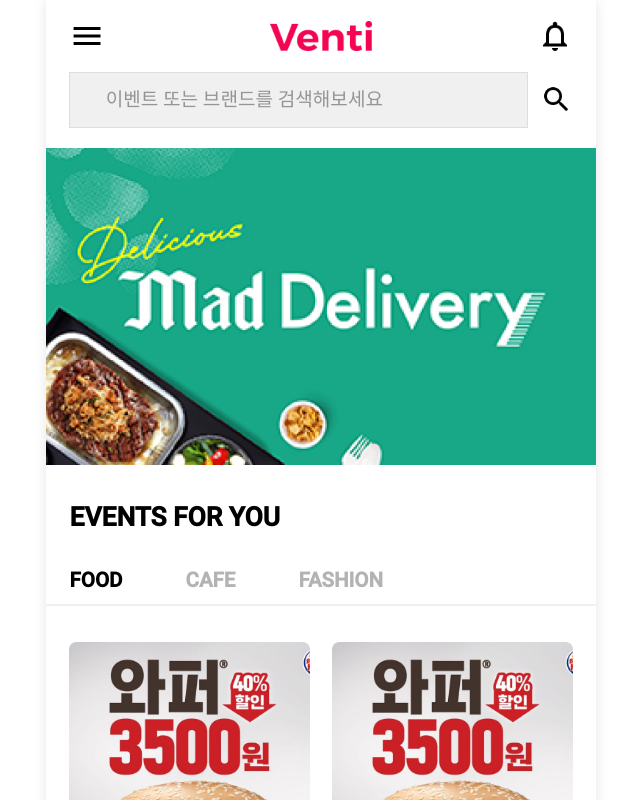
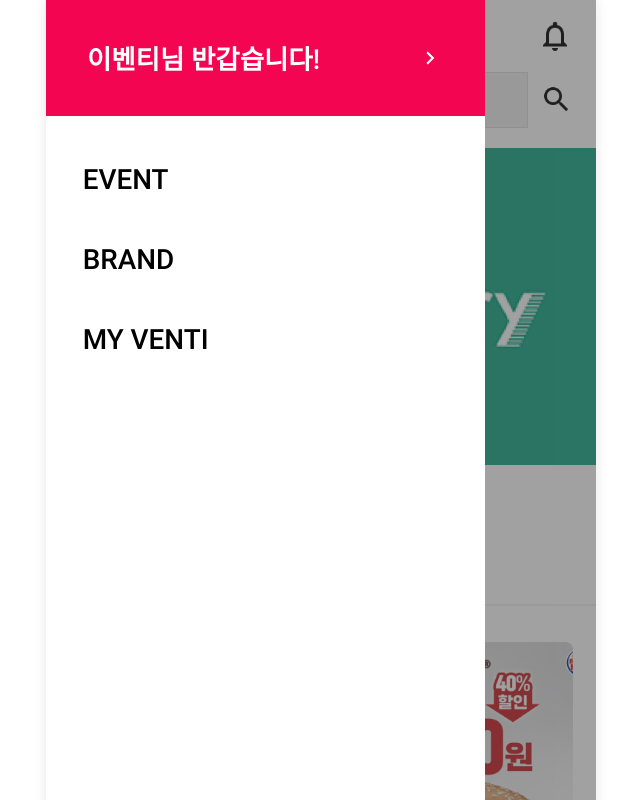
Before and after one commit to kather0220/venti-frontend, a React (Create React App) app: page / in a window 1280 px wide. Both pictures are taken after a click on the picture 406 px from the left and 35 px from the top of the page. Shown: the whole page, without its empty margins (319-959 px from the left). Built offline with nearby package versions, Linux system fonts and the light colour scheme; a web font is replaced by a local one.

Commit message:
(common) feat : add modal menu bar onclick drawer button

```diff
--- a/src/common/Header/index.js
+++ b/src/common/Header/index.js
@@ -2,9 +2,11 @@ import * as S from './styles';
 import SearchInput from '../SearchInput/index';
 import React, { useState } from 'react';
 import { useHistory } from 'react-router-dom';
+import MenuBar from '../MenuBar/index';
 
 function Header() {
   const [searchInput, setSearchInput] = useState('');
+  const [isVisible, setIsVisible] = useState(false);
   const history = useHistory();
   let id;
   const onChange = (e) => {
@@ -22,6 +24,11 @@ function Header() {
   };
   return (
     <>
+      <S.BlackOverlay
+        visible={isVisible}
+        onClick={() => setIsVisible(false)}
+      ></S.BlackOverlay>
+      <MenuBar visible={isVisible}></MenuBar>
       <S.StyledHeader>
         <S.FirstRow>
           <S.StyledLogo
@@ -32,6 +39,7 @@ function Header() {
           ></S.StyledLogo>
           <S.HamburgerButton
             src={'/img/hamburger-button.png'}
+            onClick={() => setIsVisible(true)}
           ></S.HamburgerButton>
           <S.AlarmButton
             src={'/img/alarm-icon.png'}
--- a/src/common/Header/styles.js
+++ b/src/common/Header/styles.js
@@ -76,7 +76,11 @@ export const SearchButton = styled.img`
   height: 1.5rem;
 `;
 
-export const SearchResultContainer = styled.div`
-  width: 100%;
+export const BlackOverlay = styled.div`
+  display: ${(props) => (props.visible ? '' : 'none')};
+  position: fixed;
+  width: 25rem;
   height: 100%;
+  background: rgba(64, 64, 64, 0.49);
+  z-index: 100;
 `;
--- /dev/null
+++ b/src/common/MenuBar/index.js
@@ -0,0 +1,24 @@
+import React from 'react';
+import { useHistory } from 'react-router-dom';
+import * as S from './styles';
+
+function MenuBar(props) {
+  const history = useHistory();
+  return (
+    <>
+      <S.MainContainer visible={props.visible}>
+        <S.TopBar>
+          <S.TopBarText>이벤티님 반갑습니다!</S.TopBarText>
+          <S.Arrow src={'/img/white-arrow.png'}></S.Arrow>
+        </S.TopBar>
+        <S.MenuName onClick={() => history.push('/event')}>EVENT</S.MenuName>
+        <S.MenuName onClick={() => history.push('/brand')}>BRAND</S.MenuName>
+        <S.MenuName onClick={() => history.push('/my-venti')}>
+          MY VENTI
+        </S.MenuName>
+      </S.MainContainer>
+    </>
+  );
+}
+
+export default MenuBar;
--- /dev/null
+++ b/src/common/MenuBar/styles.js
@@ -0,0 +1,46 @@
+import styled from 'styled-components';
+
+export const MainContainer = styled.div`
+  position: fixed;
+  background: white;
+  width: 19.933rem;
+  height: 100%;
+  display: ${(props) => (props.visible ? 'flex' : 'none')};
+  flex-direction: column;
+  z-index: 200;
+`;
+
+export const TopBar = styled.div`
+  display: flex;
+  flex-direction: row;
+  align-items: center;
+  height: 5.267rem;
+  color: white;
+  background: #f40552;
+  margin-bottom: 1.067rem;
+  position: relative;
+`;
+
+export const TopBarText = styled.div`
+  font-family: Montserrat;
+  font-style: normal;
+  font-weight: 600;
+  font-size: 1.2rem;
+  margin-left: 1.867rem;
+`;
+
+export const Arrow = styled.img`
+  position: absolute;
+  width: 1.2rem;
+  height: 1.2rem;
+  right: 1.867rem;
+`;
+
+export const MenuName = styled.div`
+  font-family: Roboto;
+  font-style: normal;
+  font-weight: normal;
+  font-size: 1.267rem;
+  color: black;
+  margin: 1.067rem 1.667rem;
+`;
--- a/src/pages/MainPage/index.js
+++ b/src/pages/MainPage/index.js
@@ -7,7 +7,6 @@ import * as S from './styles';
 
 function MainPage() {
   const [category, setCategory] = useState('food');
-
   const handleClick = (event) => {
     const {
       target: { id },
@@ -28,8 +27,9 @@ function MainPage() {
   };
   return (
     <>
-      <Header></Header>
       <S.MainContainer>
+        <Header></Header>
+
         <S.Banner src={'/img/green-banner.png'}></S.Banner>
         <S.EventsForYou>EVENTS FOR YOU</S.EventsForYou>
         <S.CategoryWrapper>
--- a/src/pages/MainPage/styles.js
+++ b/src/pages/MainPage/styles.js
@@ -55,8 +55,9 @@ export const GridItem = styled.div`
 `;
 
 export const BlackOverlay = styled.div`
+  display: ${(props) => (props.clicked ? '' : 'none')};
   position: fixed;
-  width: 100%;
+  width: 25rem;
   height: 100%;
   background: rgba(64, 64, 64, 0.49);
   z-index: 100;
--- a/src/pages/SignUpPage/index.js
+++ b/src/pages/SignUpPage/index.js
@@ -112,11 +112,7 @@ function SignUpPage() {
       </S.ButtonContainer>
       <S.InputExp>생년월일(선택)</S.InputExp>
 
-      <S.InputBox
-        type="date"
-        defaultValue="2000-01-01"
-        ref={birthday}
-      ></S.InputBox>
+      <S.InputBox type="date" ref={birthday}></S.InputBox>
       <S.StyledButton onClick={handleClick}>회원가입</S.StyledButton>
     </S.MainContainer>
   );
```
